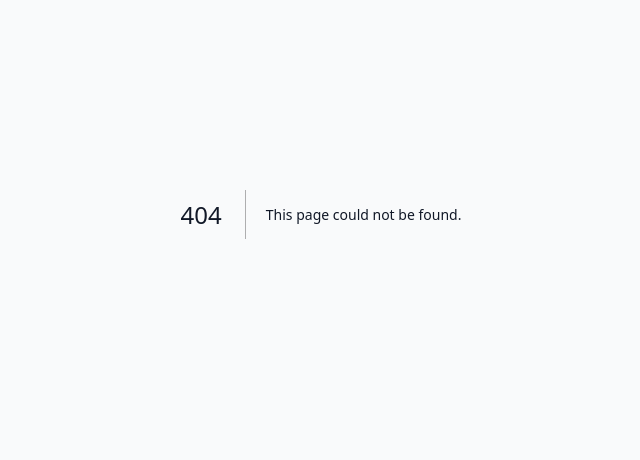
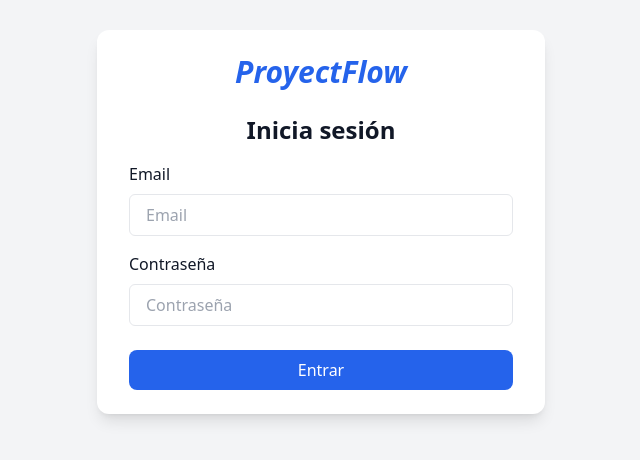
Before and after one commit to melinafarrington-lgtm/proyectflow, a Next.js app: page /login in a window 1280 px wide. Before the commit this address had no page. Shown: the part 186-646 px from the top of the page, without its empty margins (319-959 px from the left). Built offline with nearby package versions, Linux system fonts and the light colour scheme.

Commit message:
Create login.js

```diff
--- /dev/null
+++ b/pages/login.js
@@ -0,0 +1,62 @@
+import { useState } from 'react';
+import { useRouter } from 'next/router';
+
+export default function Login() {
+  const [email, setEmail] = useState('');
+  const [password, setPassword] = useState('');
+  const [error, setError] = useState('');
+  const [loading, setLoading] = useState(false);
+  const router = useRouter();
+
+  const handleSubmit = async (e) => {
+    e.preventDefault();
+    setError('');
+    setLoading(true);
+    try {
+      const res = await fetch('/api/auth/login', {
+        method: 'POST',
+        headers: { 'Content-Type': 'application/json' },
+        body: JSON.stringify({ email, password }),
+      });
+      const data = await res.json();
+      if (res.ok) {
+        localStorage.setItem('token', data.token);
+        localStorage.setItem('user', JSON.stringify(data.user));
+        router.push('/dashboard/' + data.user.role);
+      } else {
+        setError(data.error || 'Error al iniciar sesión');
+      }
+    } catch (err) {
+      setError('Error de conexión');
+    } finally {
+      setLoading(false);
+    }
+  };
+
+  return (
+    <div className="flex items-center justify-center min-h-screen bg-gray-100">
+      <div className="px-8 py-6 mt-4 text-left bg-white shadow-lg w-full max-w-md rounded-xl">
+        <div className="flex justify-center mb-6">
+          <h1 className="text-3xl font-bold text-blue-600 italic">ProyectFlow</h1>
+        </div>
+        <h3 className="text-2xl font-bold text-center">Inicia sesión</h3>
+        <form onSubmit={handleSubmit}>
+          <div className="mt-4">
+            <label className="block" htmlFor="email">Email</label>
+            <input type="email" placeholder="Email" className="w-full px-4 py-2 mt-2 border rounded-md focus:outline-none focus:ring-1 focus:ring-blue-600" value={email} onChange={e => setEmail(e.target.value)} required />
+          </div>
+          <div className="mt-4">
+            <label className="block">Contraseña</label>
+            <input type="password" placeholder="Contraseña" className="w-full px-4 py-2 mt-2 border rounded-md focus:outline-none focus:ring-1 focus:ring-blue-600" value={password} onChange={e => setPassword(e.target.value)} required />
+          </div>
+          {error && <p className="text-red-500 text-sm mt-2">{error}</p>}
+          <div className="mt-6">
+            <button className="w-full px-6 py-2 text-white bg-blue-600 rounded-lg hover:bg-blue-700 transition-colors font-medium" disabled={loading}>
+              {loading ? 'Cargando...' : 'Entrar'}
+            </button>
+          </div>
+        </form>
+      </div>
+    </div>
+  );
+}
```
